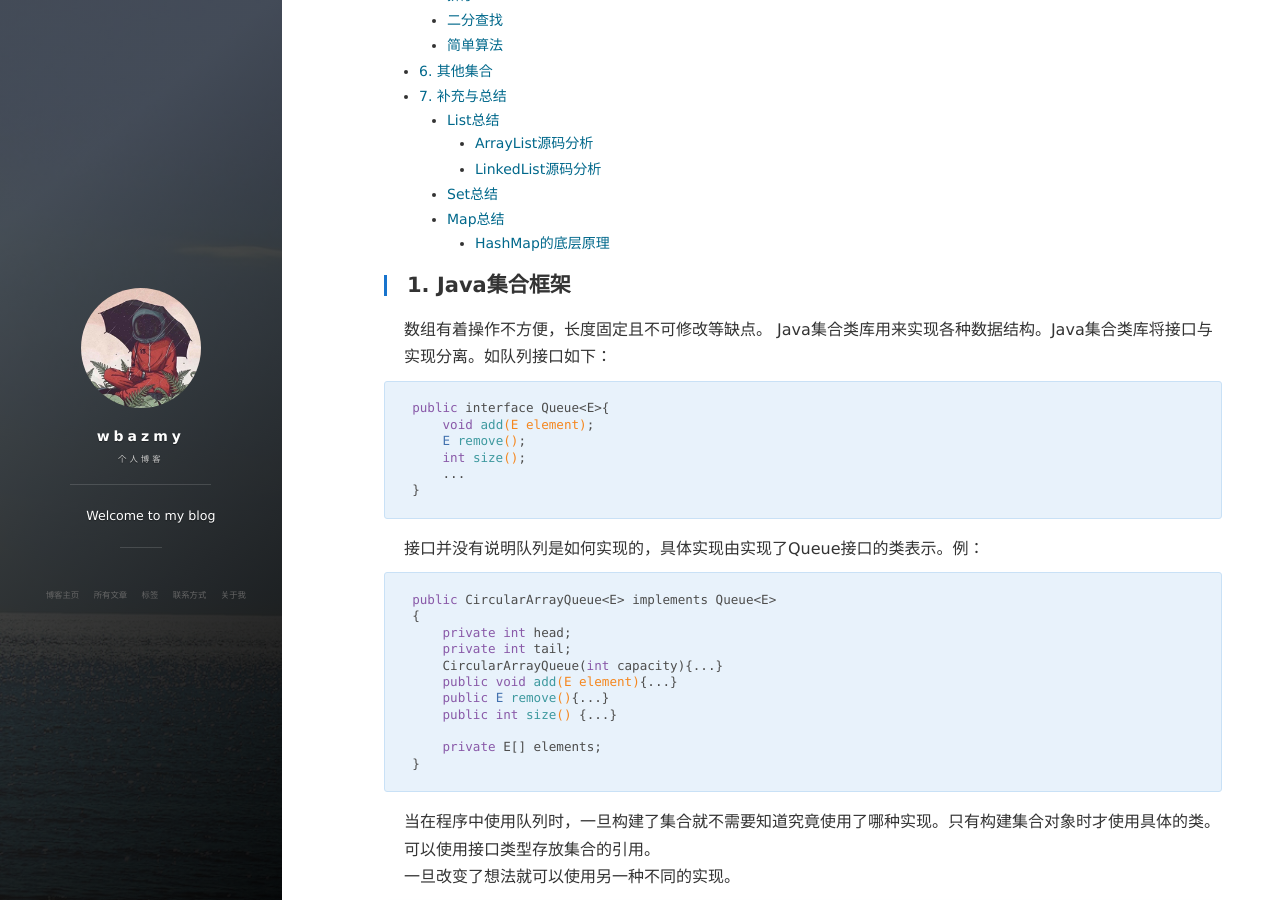
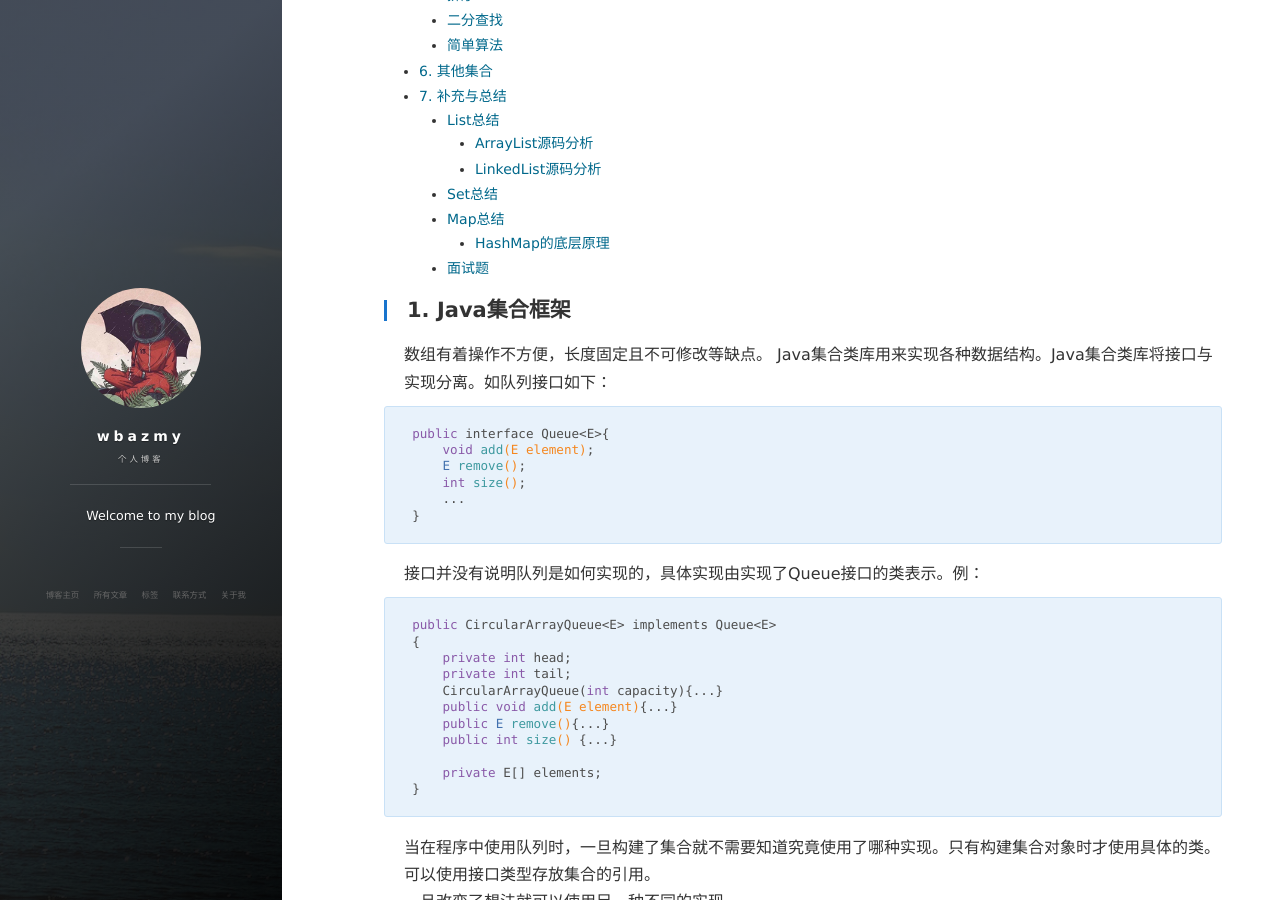
Before and after one commit to wbazmy/wbazmy.github.io, a Jekyll site: the page built from _posts/2021-10-16-集合.md, in a window 1280 px wide and 900 px high, scrolled down 611 px. Built offline with Jekyll 4.4.1, drawn with Linux system fonts in a browser that asks for light colours; nearby versions of some CDN libraries; comment, search, counter and statistics services are not loaded.

Commit message:
Update 2021-10-16-集合.md

````diff
--- a/_posts/2021-10-16-集合.md
+++ b/_posts/2021-10-16-集合.md
@@ -572,6 +572,7 @@
     String name=pros.getProperty("name");
 ```
 
+### 面试题
 一些有关HashMap的面试题：
 为什么引入红黑树：JDK 1.8以前HashMap的实现是数组+链表，即使哈希函数取得再好，也很难达到元素百分百均匀分布。当 HashMap中有大量的元素都存放到同一个桶中时，这个桶下有一条长长的链表，这个时候HashMap就相当于一个单链表，假如单链表有 n个元素，遍历的时间复杂度就是 O(n)，完全失去了它的优势。针对这种情况，JDK 1.8 中引入了红黑树（查找时间复杂度为O(logn)）来优化这个问题。
 
````
